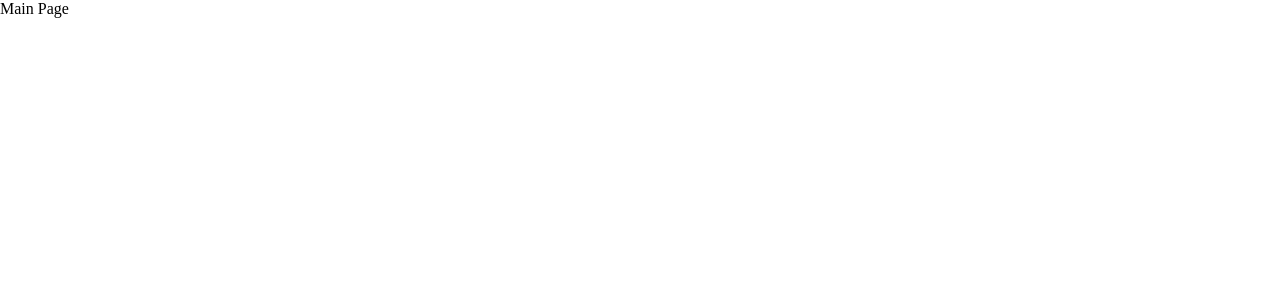
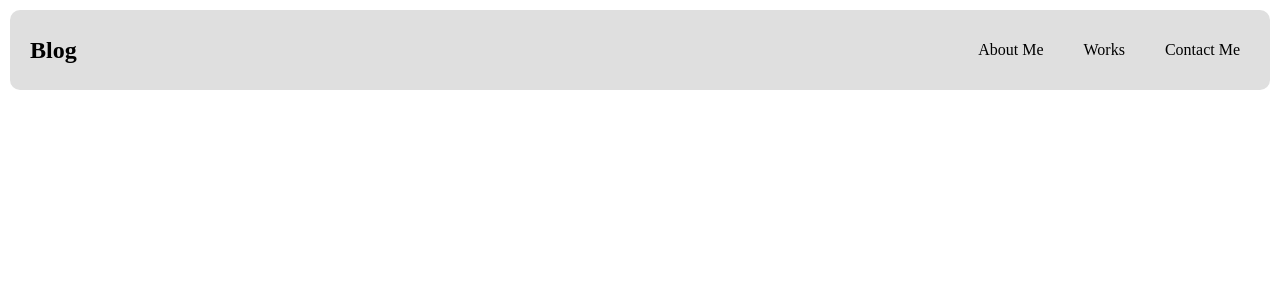
Before and after one commit to yashiro-ryo/burogu, a Nuxt app: page / in a window 1280 px wide. Shown: the top 300 px of the page. Built offline with nearby package versions, Linux system fonts and the light colour scheme.

Commit message:
feat: PC表示のNavbarを追加

```diff
--- /dev/null
+++ b/components/Navbar.vue
@@ -0,0 +1,68 @@
+<template>
+  <div class="navbar">
+    <div class="navbar-body">
+      <div class="navbar-title">
+        <NuxtLink href="/">Blog</NuxtLink>
+      </div>
+      <div class="navbar-contents">
+        <div class="navbar-content">
+          <NuxtLink href="/about">
+            <span class="link-item">About Me</span></NuxtLink
+          >
+        </div>
+        <div class="navbar-content">
+          <NuxtLink href="/works"
+            ><span class="link-item">Works</span></NuxtLink
+          >
+        </div>
+        <div class="navbar-content">
+          <NuxtLink href="/contact"
+            ><span class="link-item">Contact Me</span></NuxtLink
+          >
+        </div>
+      </div>
+    </div>
+  </div>
+</template>
+
+<style lang="scss" scoped>
+$navbar-height: 80px;
+.navbar {
+  height: $navbar-height;
+  padding: 10px;
+
+  .navbar-body {
+    background-color: var(--navbar-background-color);
+    display: flex;
+    justify-content: space-between;
+    border-radius: 10px;
+    height: 100%;
+
+    .navbar-title {
+      margin-left: 20px;
+      line-height: $navbar-height;
+      font-size: 1.5rem;
+      font-weight: bold;
+    }
+
+    .navbar-contents {
+      display: flex;
+
+      .navbar-content {
+        line-height: 60px;
+        margin-right: 20px;
+        padding: 10px 0;
+
+        .link-item {
+          height: 30px;
+          padding: 10px;
+
+          &:hover {
+            background-color: var(--hover-background-color);
+          }
+        }
+      }
+    }
+  }
+}
+</style>
--- a/nuxt.config.ts
+++ b/nuxt.config.ts
@@ -1,4 +1,5 @@
 // https://nuxt.com/docs/api/configuration/nuxt-config
 export default defineNuxtConfig({
-  devtools: { enabled: true }
-})
+  devtools: { enabled: true },
+  css: ["~/public/common.scss"],
+});
--- a/pages/index.vue
+++ b/pages/index.vue
@@ -1,24 +1,17 @@
 <template>
-  <div class="main">Main Page</div>
+  <div class="main">
+    <Navbar />
+  </div>
 </template>
 
+<script setup lang="ts">
+import Navbar from "~/components/Navbar.vue";
+</script>
+
 <style lang="scss">
-@import "@/public/reset.scss";
-
-:root {
-  --background-color: #fff;
-  --text-color: #000;
-}
-
-@media (prefers-color-scheme: dark) {
-  :root {
-    --background-color: #000;
-    --text-color: #fff;
-  }
-}
-
 .main {
   background-color: var(--background-color);
   color: var(--text-color);
+  min-height: 100vh;
 }
 </style>
--- /dev/null
+++ b/public/common.scss
@@ -0,0 +1,38 @@
+// reset css
+@import "./reset.scss";
+
+// right theme global
+:root {
+  // main
+  --background-color: #fff;
+  --text-color: #000;
+  --border-color: #c2c2c2;
+  --hover-background-color: #c2c2c2;
+
+  // navbar
+  --navbar-background-color: #dfdfdf;
+
+  // link
+  a {
+    text-decoration: none;
+    color: #000;
+  }
+}
+
+// dark theme global
+@media (prefers-color-scheme: dark) {
+  :root {
+    // main
+    --background-color: #000;
+    --text-color: #fff;
+    --border-color: #202020;
+    --hover-background-color: #383838;
+
+    // navbar
+    --navbar-background-color: #171717;
+
+    a {
+      color: #fff;
+    }
+  }
+}
```
